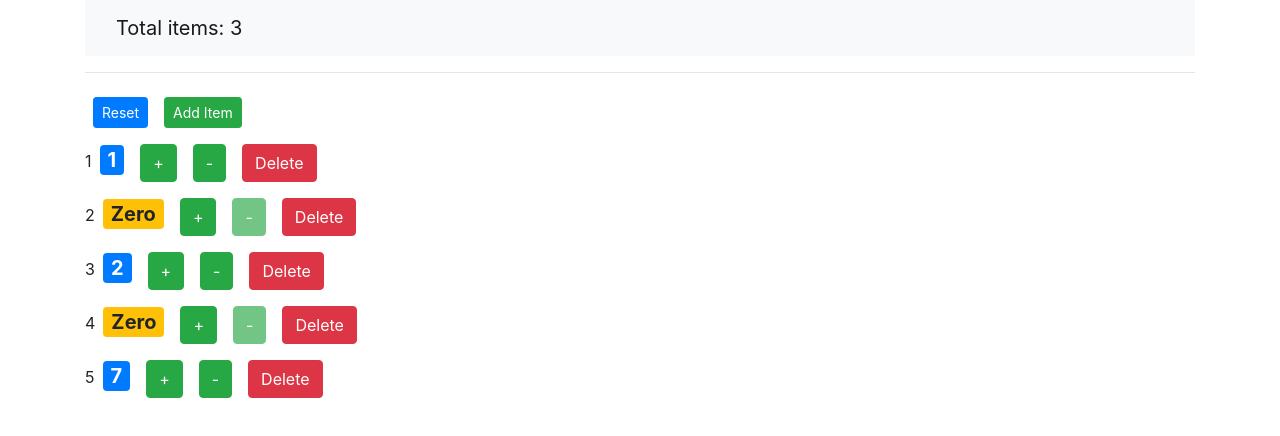
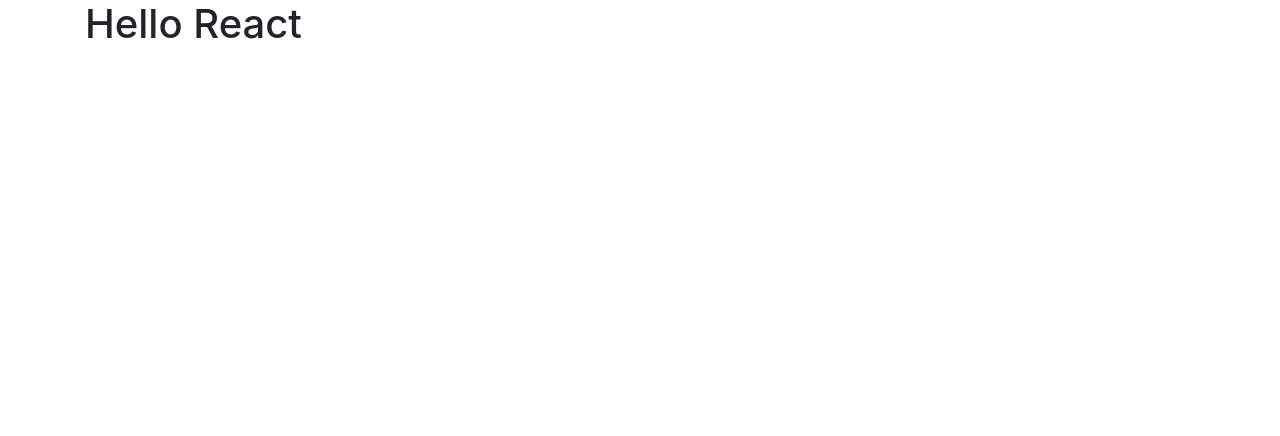
Before and after one commit to mike742/react-app, a React (Create React App) app: page / in a window 1280 px wide. Shown: the top 436 px of the page. Built offline with nearby package versions, Linux system fonts and the light colour scheme; the HTML template or start-up script is replaced by a standard one.

Commit message:
something changed

```diff
--- a/src/components/online-store.jsx
+++ b/src/components/online-store.jsx
@@ -47,7 +47,8 @@
         console.log('total: ', this.state.counters.length);
         return (
             <React.Fragment>
-                <Navbar totalCounters={this.state.counters.filter((c) => c.value > 0).length}></Navbar>
+                <h1>Hello React</h1>
+                {/* <Navbar totalCounters={this.state.counters.filter((c) => c.value > 0).length}></Navbar>
                 <hr />
                 <Counters
                     counters={this.state.counters}
@@ -56,7 +57,7 @@
                     onDelete={this.handleDelete}
                     onIncrement={this.handleIncrement}
                     onDecrement={this.handleDecrement}
-                ></Counters>
+                ></Counters> */}
             </React.Fragment>
         );
     }
```
